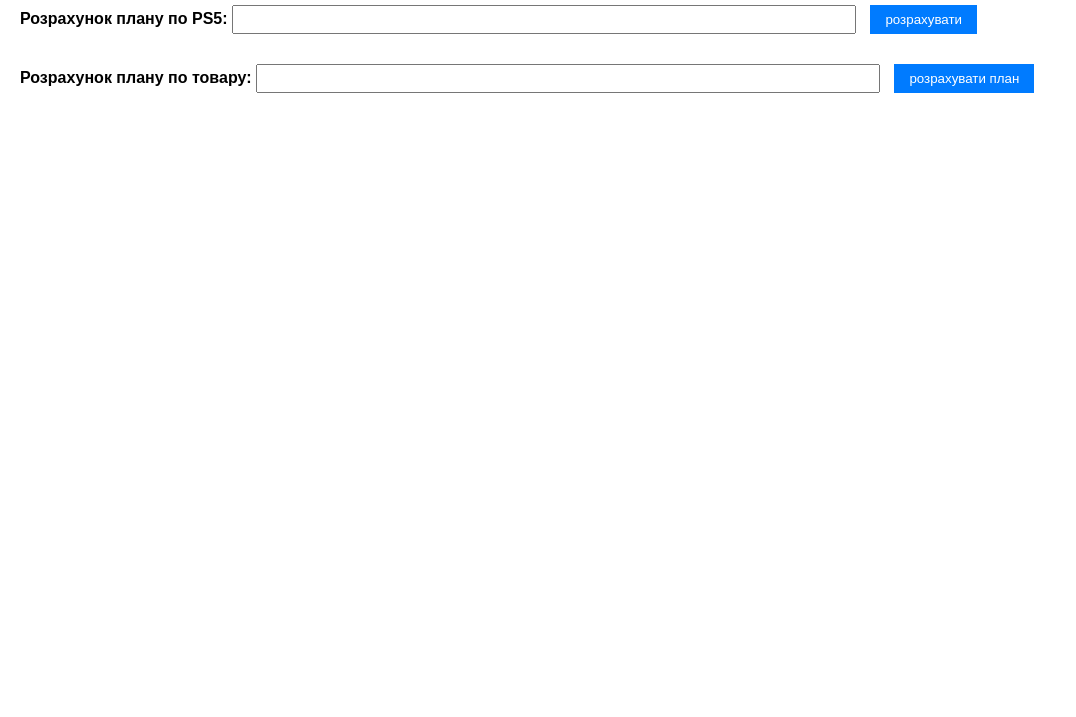
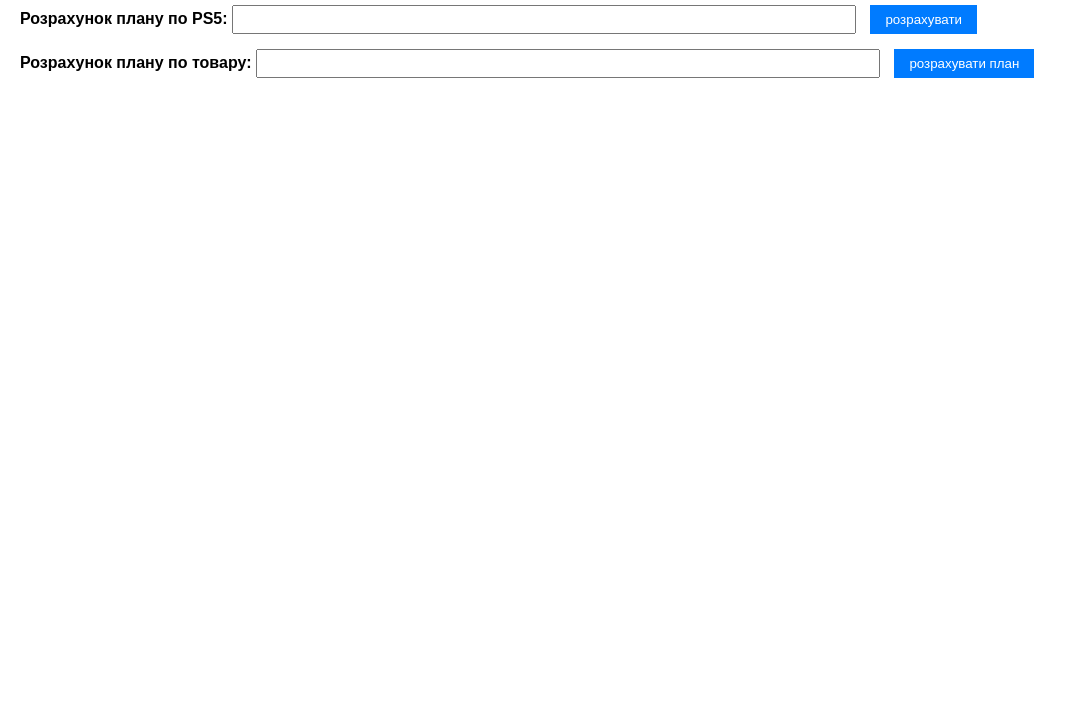
Before and after one commit to googlove/workPSCherkasy, a plain HTML site: page index1.html in a window 1280 px wide. Shown: the part 83-800 px from the top of the page, without its empty margins (0-1076 px from the left). Drawn offline with Linux system fonts and the light colour scheme.

Commit message:
new size section

```diff
--- a/index1.html
+++ b/index1.html
@@ -25,7 +25,7 @@
     cursor: pointer;
   }
   .calc-section {
-    margin-bottom: 20px;
+    margin-bottom: 5px;
   }
 </style>
 </head>
```
Also changed, not shown: index.html (+1 -1 lines).
